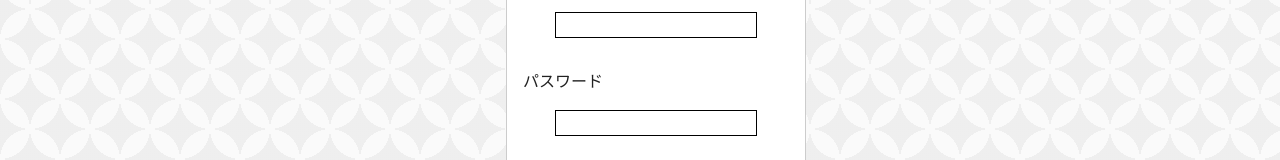
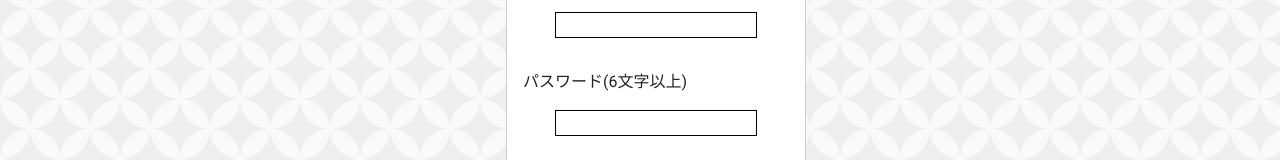
Before and after one commit to kubo-hide-kun/hackfesfuk2, a Vue app: page /signup in a window 1280 px wide. Shown: the part 415-575 px from the top of the page. Built offline with nearby package versions, Linux system fonts and the light colour scheme.

Commit message:
パスワードの最低文字数を6文字に変更

```diff
--- a/src/views/Signup.vue
+++ b/src/views/Signup.vue
@@ -17,11 +17,11 @@
         <div class="signupform">
           <div id="errorMessage"></div>
           <p class="nameText">名前</p>
-          <input type="text" class="textForm" name="name" size="22" maxlength="20" required />
+          <input type="text" class="textForm" name="name" size="22" maxlength="20" required/>
           <p class="idText">学籍番号</p>
-          <input type="text" class="textForm" name="number" size="22" maxlength="20" required />
-          <p class="passText">パスワード</p>
-          <input type="password" class="textForm" id="inpassword" size="22" maxlength="20" required />
+          <input type="text" class="textForm" name="number" size="22" maxlength="20" required/>
+          <p class="passText">パスワード(6文字以上)</p>
+          <input type="password" class="textForm" id="inpassword" size="22" minlength="6" maxlength="20" required/>
           <p class="passText">パスワード(確認用)</p>
           <input
             type="password"
@@ -29,6 +29,7 @@
             id="checkpassword"
             size="22"
             maxlength="20"
+            minlength="6"
             required
           />
           <input
@@ -38,6 +39,7 @@
             name="password"
             size="22"
             maxlength="20"
+            minlength="6"
             required
           />
           <p>
```
